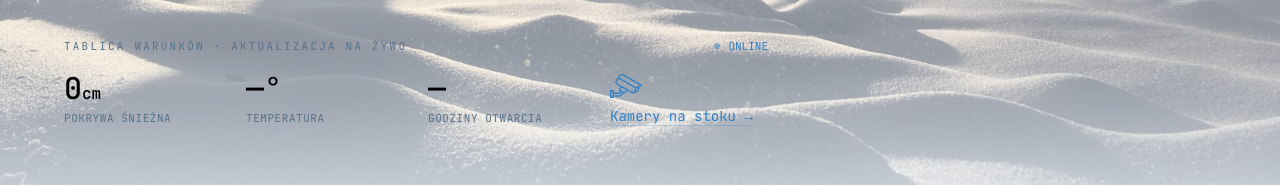
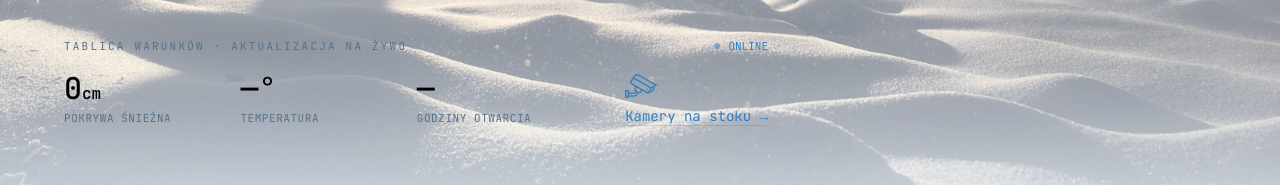
Before and after one commit to jrusi/karpatka, a Nuxt app: page / in a window 1280 px wide. Shown: the part 634-819 px from the top of the page. Built offline with nearby package versions, Linux system fonts and the light colour scheme; no server answers.

Commit message:
fixed spaces between elements

```diff
--- a/components/TheHero.vue
+++ b/components/TheHero.vue
@@ -57,7 +57,7 @@ onUnmounted(() => {
             <span class="w-1.5 h-1.5 rounded-full bg-accent-blue animate-pulse"></span>ONLINE
           </span>
         </div>
-        <div class="grid grid-cols-2 md:grid-cols-4 gap-6 font-mono">
+        <div class="grid grid-cols-2 md:grid-cols-[1fr_1fr_1fr_auto] gap-6 font-mono">
           <div>
             <div class="board-digit text-2xl md:text-3xl font-medium">0<span class="text-base">cm</span></div>
             <div class="text-ink-soft text-[11px] uppercase tracking-wider mt-1">Pokrywa śnieżna</div>
@@ -70,7 +70,7 @@ onUnmounted(() => {
             <div class="board-digit text-2xl md:text-3xl font-medium">{{ hoursLabel }}</div>
             <div class="text-ink-soft text-[11px] uppercase tracking-wider mt-1">Godziny otwarcia</div>
           </div>
-          <div>
+          <div class="md:ml-8">
             <img src="/icon-camera.png" alt="" class="block w-7 h-7 md:w-8 md:h-8" aria-hidden="true">
             <NuxtLink to="/kamery" class="mt-1 inline-block text-accent-blue underline underline-offset-4 decoration-accent-blue/25 hover:decoration-accent-blue text-sm">Kamery na stoku →</NuxtLink>
           </div>
```
